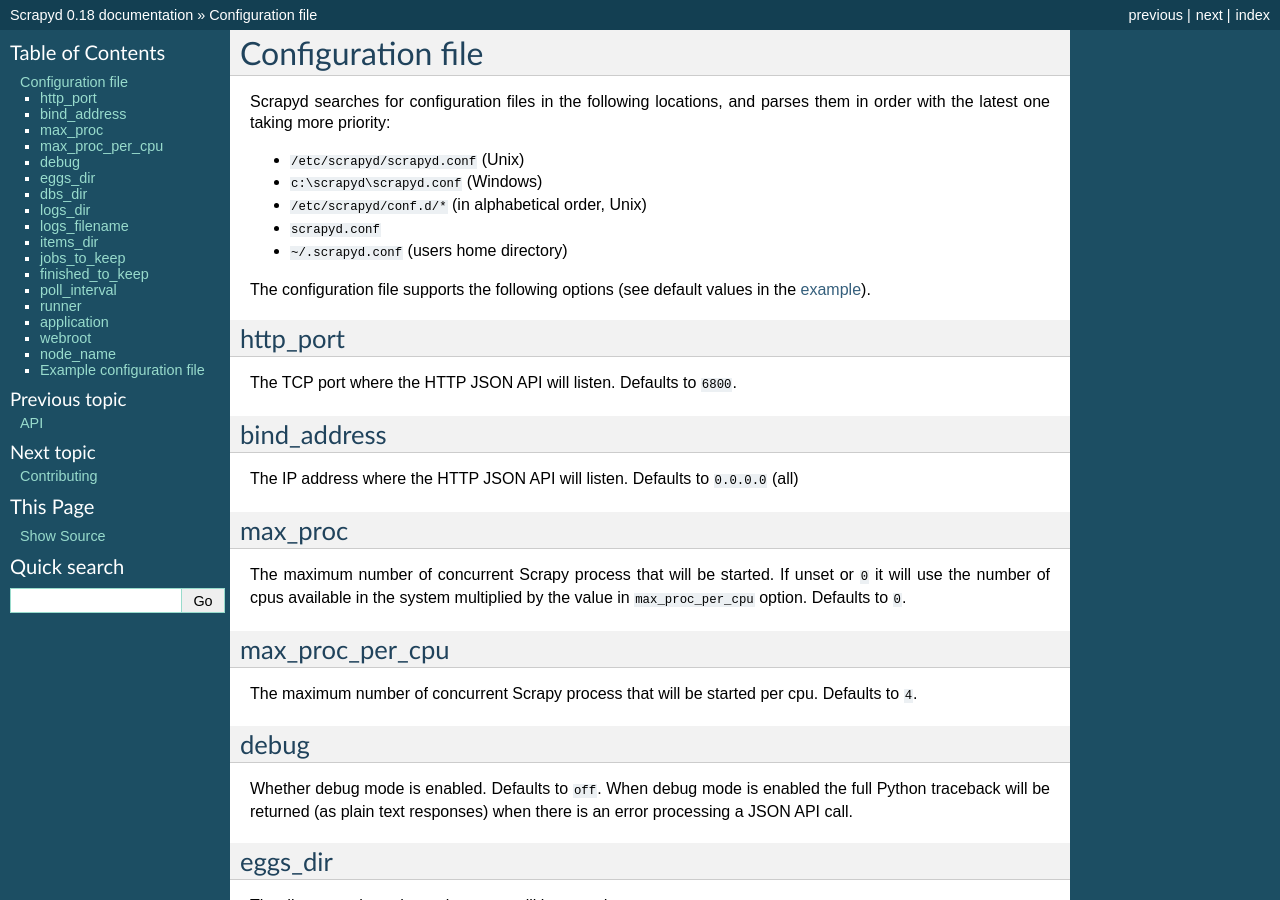
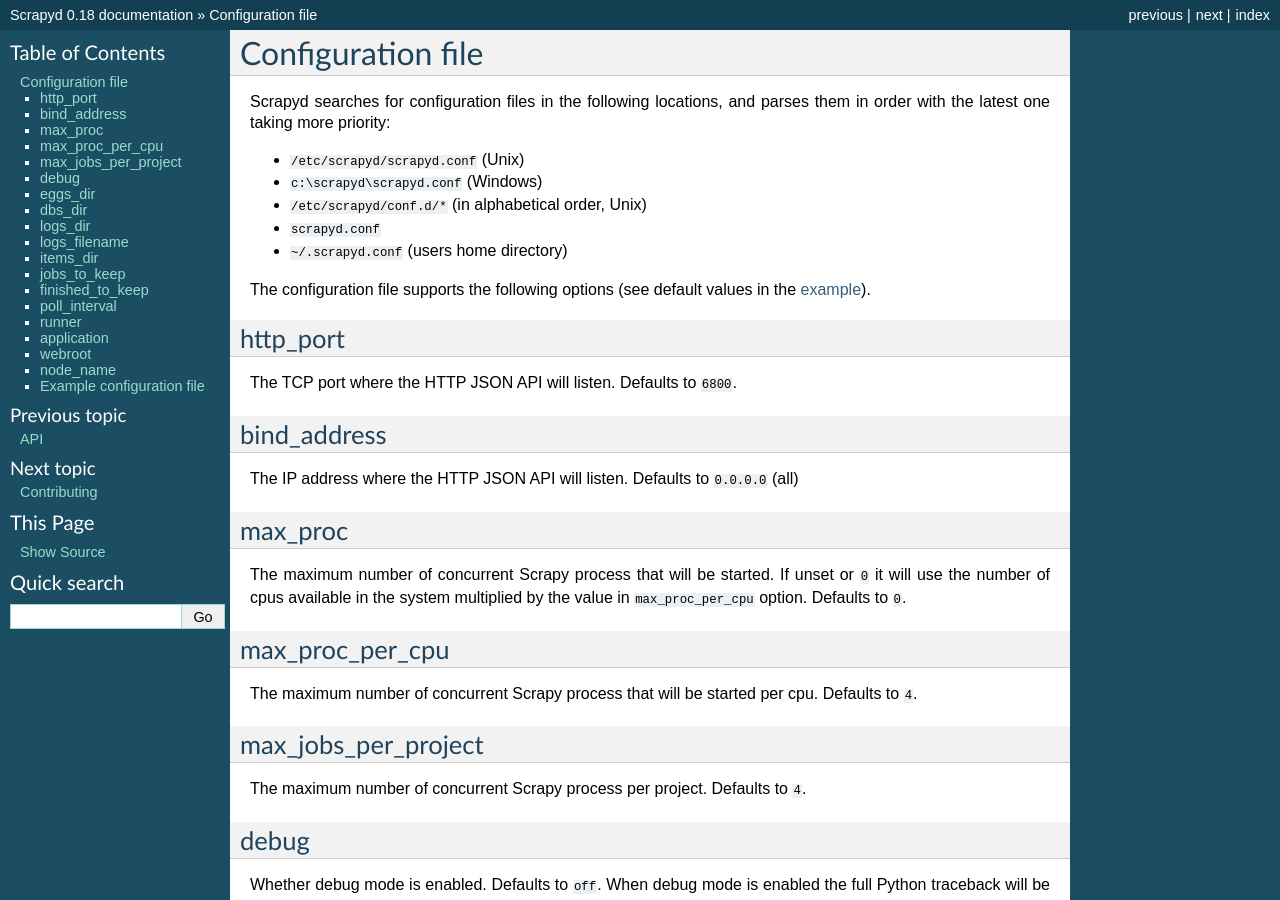
Before and after one commit to scrapy/scrapyd, a Sphinx documentation site: the page built from docs/config.rst, in a window 1280 px wide and 900 px high. Built offline with Sphinx 7.4.7, drawn with Linux system fonts in a browser that asks for light colours.

Commit message:
Documentation about the new parameter max_jobs_per_project

```diff
--- a/docs/config.rst
+++ b/docs/config.rst
@@ -40,6 +40,12 @@
 ----------------
 
 The maximum number of concurrent Scrapy process that will be started per cpu.
+Defaults to ``4``.
+
+max_jobs_per_project
+----------------
+
+The maximum number of concurrent Scrapy process per project.
 Defaults to ``4``.
 
 debug
```
